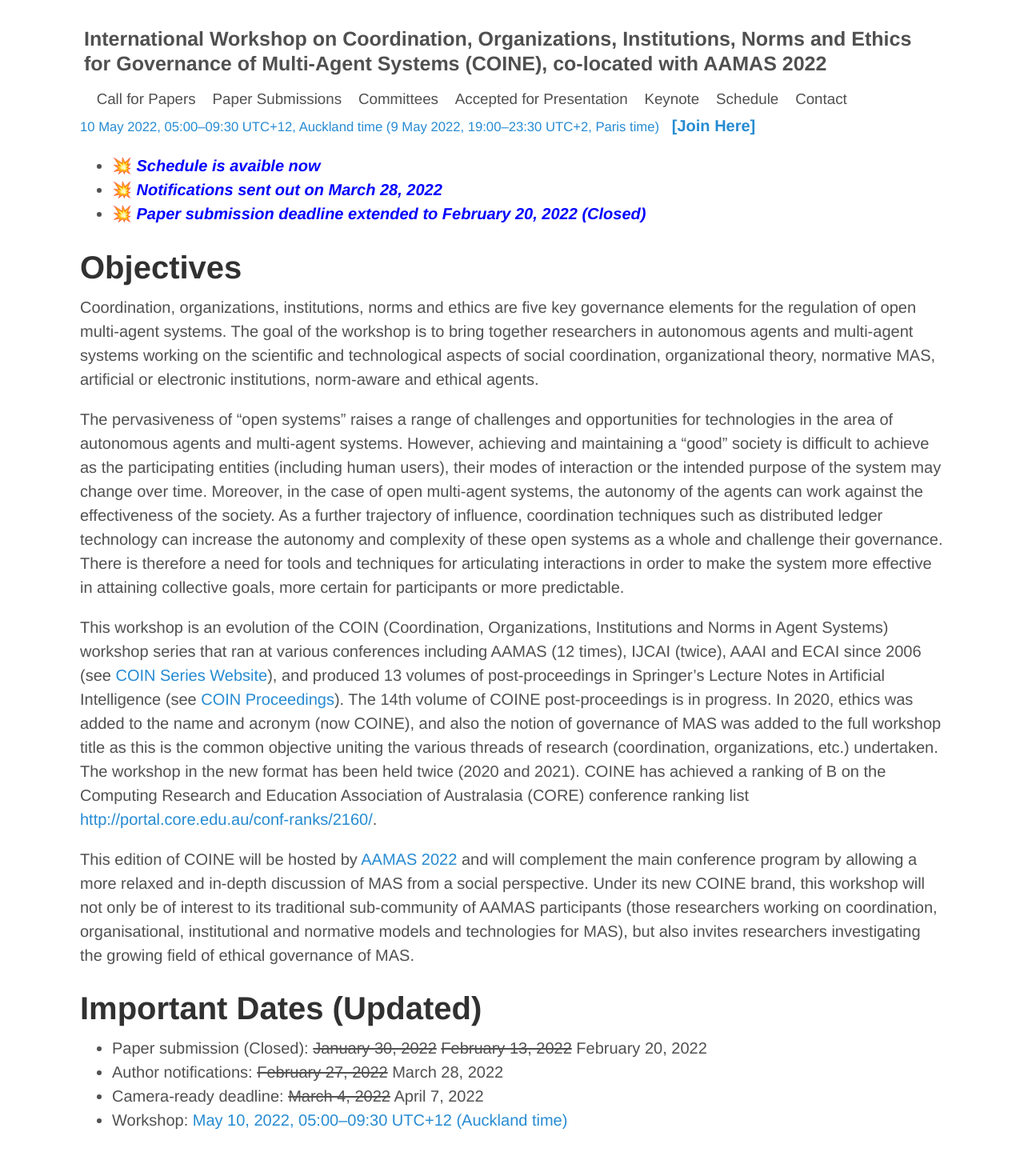
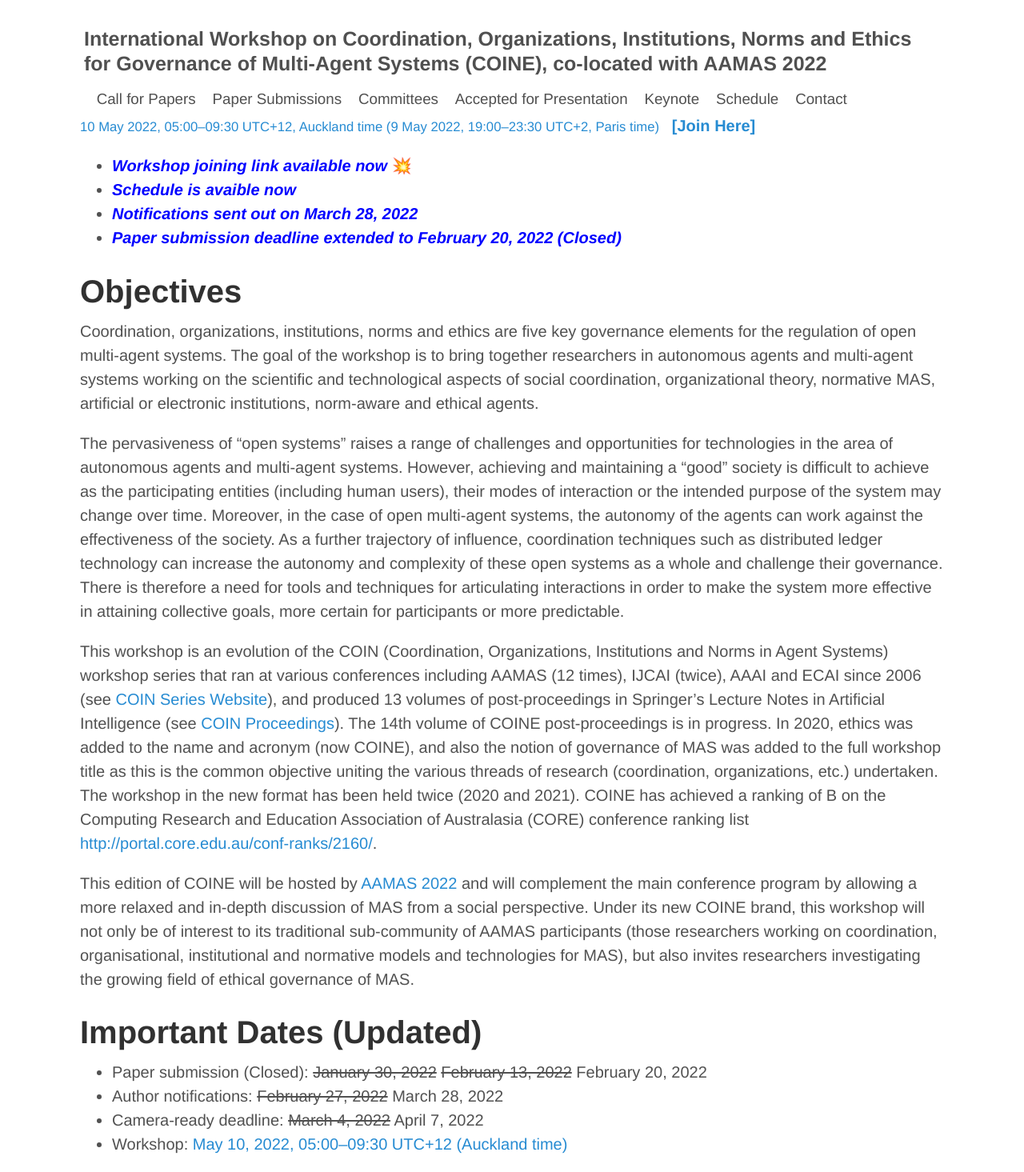
Before and after one commit to jithincheriyan/coine-2022-auckland, a Jekyll site: the page built from index.md, in a window 1280 px wide. Shown: the whole page at 80% size. Built offline with Jekyll 4.4.1, drawn with Linux system fonts in a browser that asks for light colours; before the commit the page ends 1435 px from its top, so only the background shows below that.

Commit message:
Update index.md

```diff
--- a/index.md
+++ b/index.md
@@ -3,9 +3,10 @@ layout: default
 title: COINE
 ---
 
-* 💥 __*<span style="color:blue">Schedule is avaible now </span>*__
-* 💥 __*<span style="color:blue">Notifications sent out on March 28, 2022 </span>*__
-* 💥 __*<span style="color:blue">Paper submission deadline extended to February 20, 2022 (Closed)</span>*__
+* __*<span style="color:blue">Workshop joining link available now </span>*__ 💥
+* __*<span style="color:blue">Schedule is avaible now </span>*__
+* __*<span style="color:blue">Notifications sent out on March 28, 2022 </span>*__
+* __*<span style="color:blue">Paper submission deadline extended to February 20, 2022 (Closed)</span>*__
 
 # Objectives
 
```
